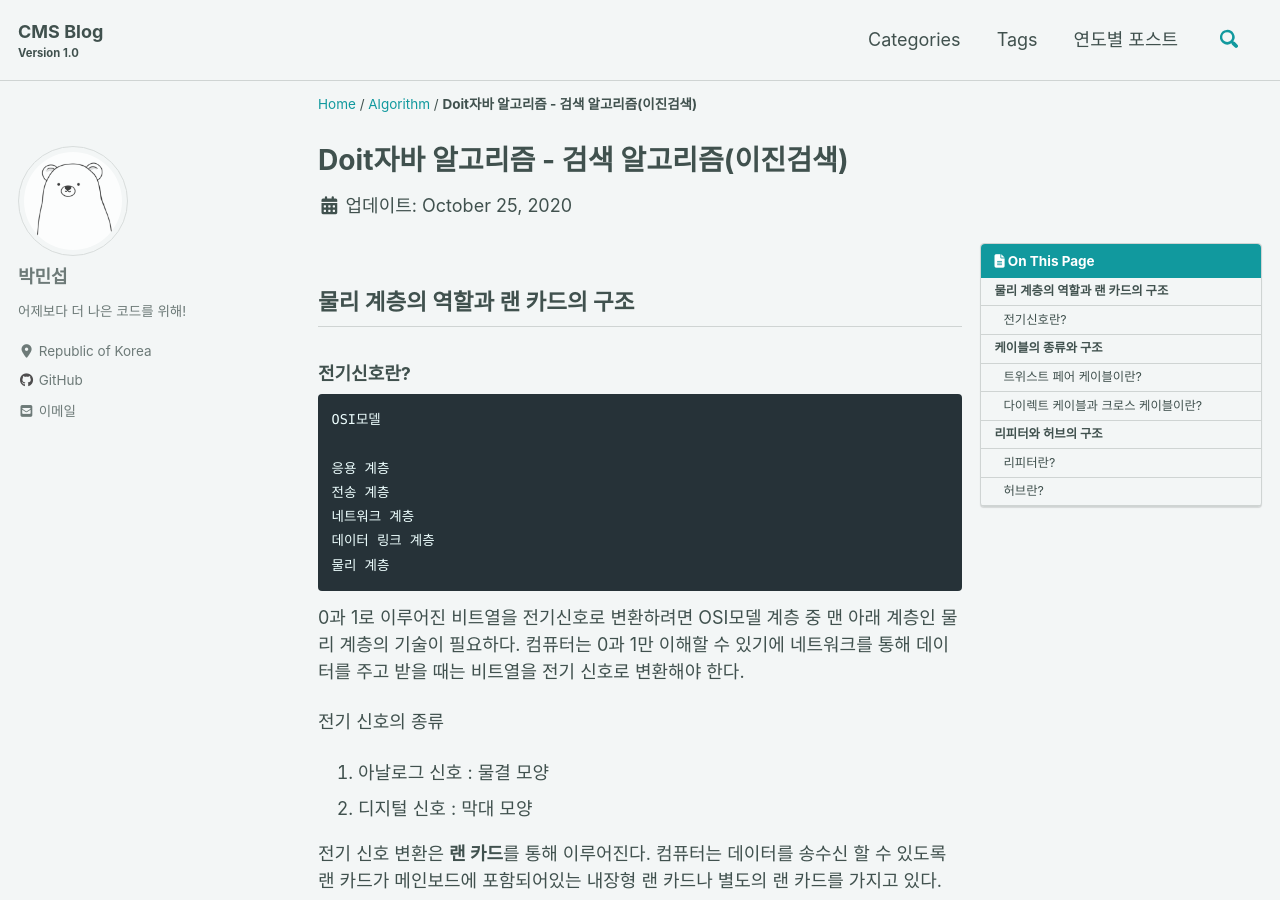
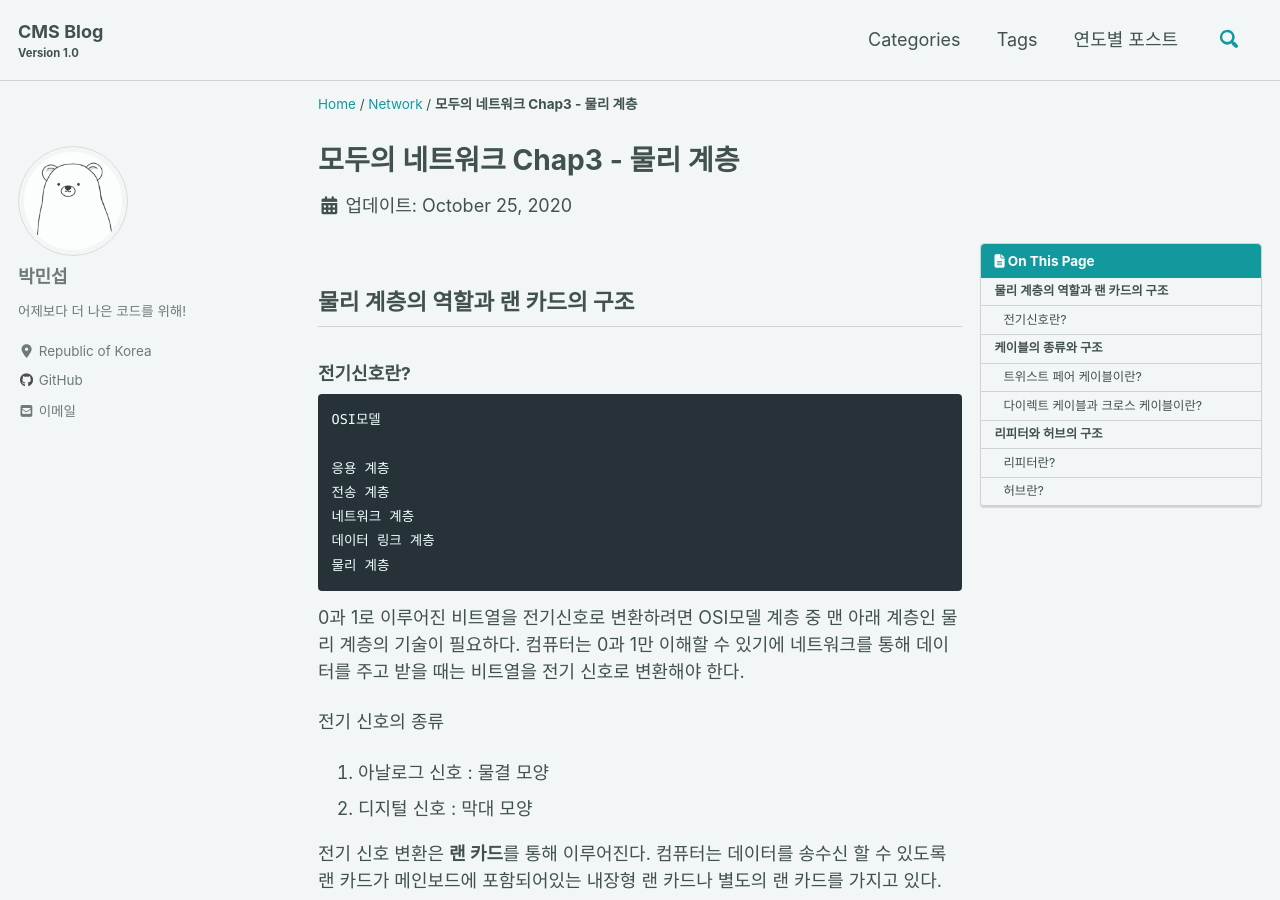
Before and after one commit to parkminseob/parkminseob.github.io, a Jekyll site: the page built from _posts/Network/2020-10-25-Networkchap03-01.md, in a window 1280 px wide and 900 px high. Built offline with Jekyll 4.4.1, drawn with Linux system fonts in a browser that asks for light colours; cached includes are drawn as plain includes; nearby versions of some CDN libraries; comment, search, counter and statistics services are not loaded.

Commit message:
네트워크 3장

```diff
--- a/_posts/Network/2020-10-25-Networkchap03-01.md
+++ b/_posts/Network/2020-10-25-Networkchap03-01.md
@@ -1,8 +1,8 @@
 ---
-title: Doit자바 알고리즘 - 검색 알고리즘(이진검색)
+title: 모두의 네트워크 Chap3 - 물리 계층
 toc : true
 categories:
-  - Algorithm
+  - Network
 tags:
   - 알고리즘
 ---
```
